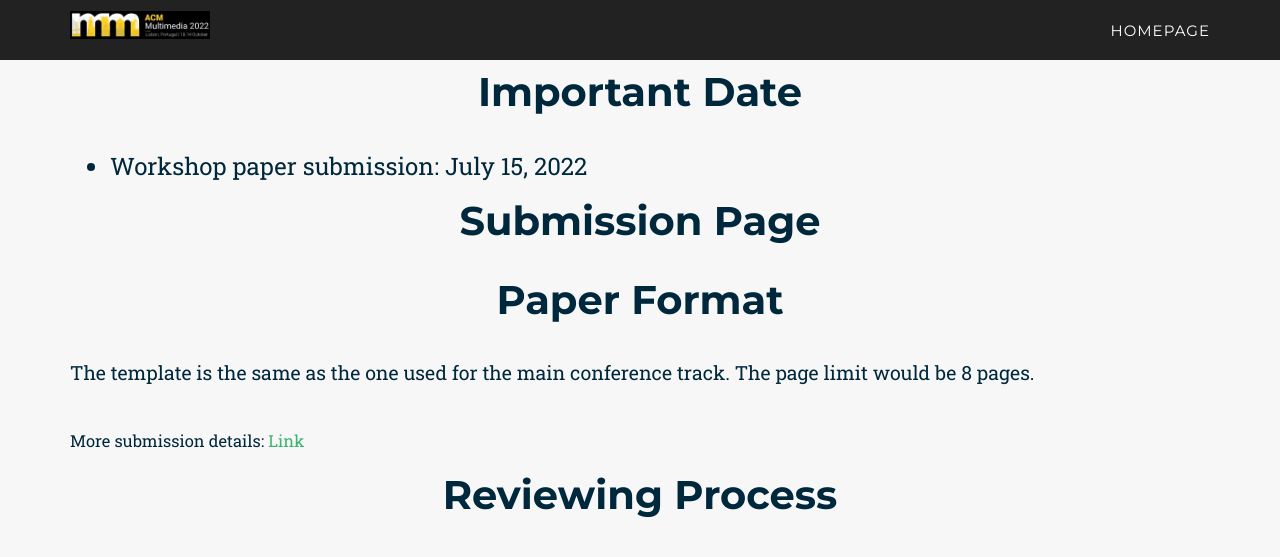
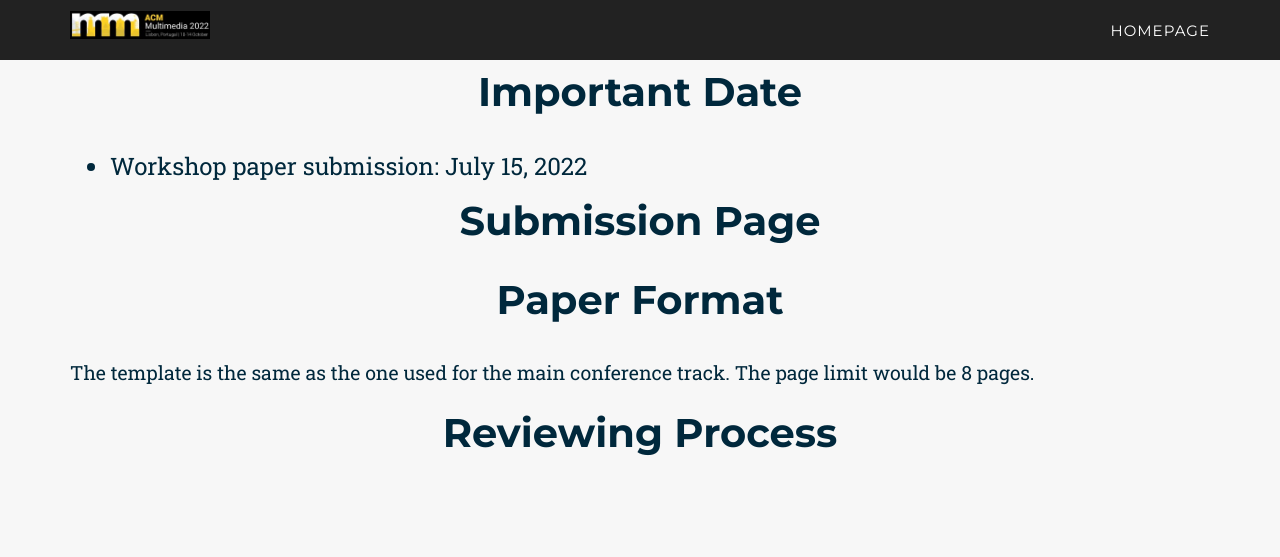
Before and after one commit to MCFR-MM22/MCFR-MM22.github.io, a Jekyll site: the page built from _2021_pages/call.html, in a window 1280 px wide. Shown: the top 557 px of the page. Built offline with Jekyll 4.4.1, drawn with Linux system fonts in a browser that asks for light colours; some web fonts are replaced.

Commit message:
Update call.html

```diff
--- a/_includes/2021_data/call.html
+++ b/_includes/2021_data/call.html
@@ -53,7 +53,7 @@
                     <li>Demo papers which can be 2 pages.</li>
                 </ul>
             </p> -->
-            <p>More submission details: <a href="/submission">Link</a></p>
+           <!-- <p>More submission details: <a href="/submission">Link</a></p> -->
         </div>
     </div>
     <div class="container">
```
